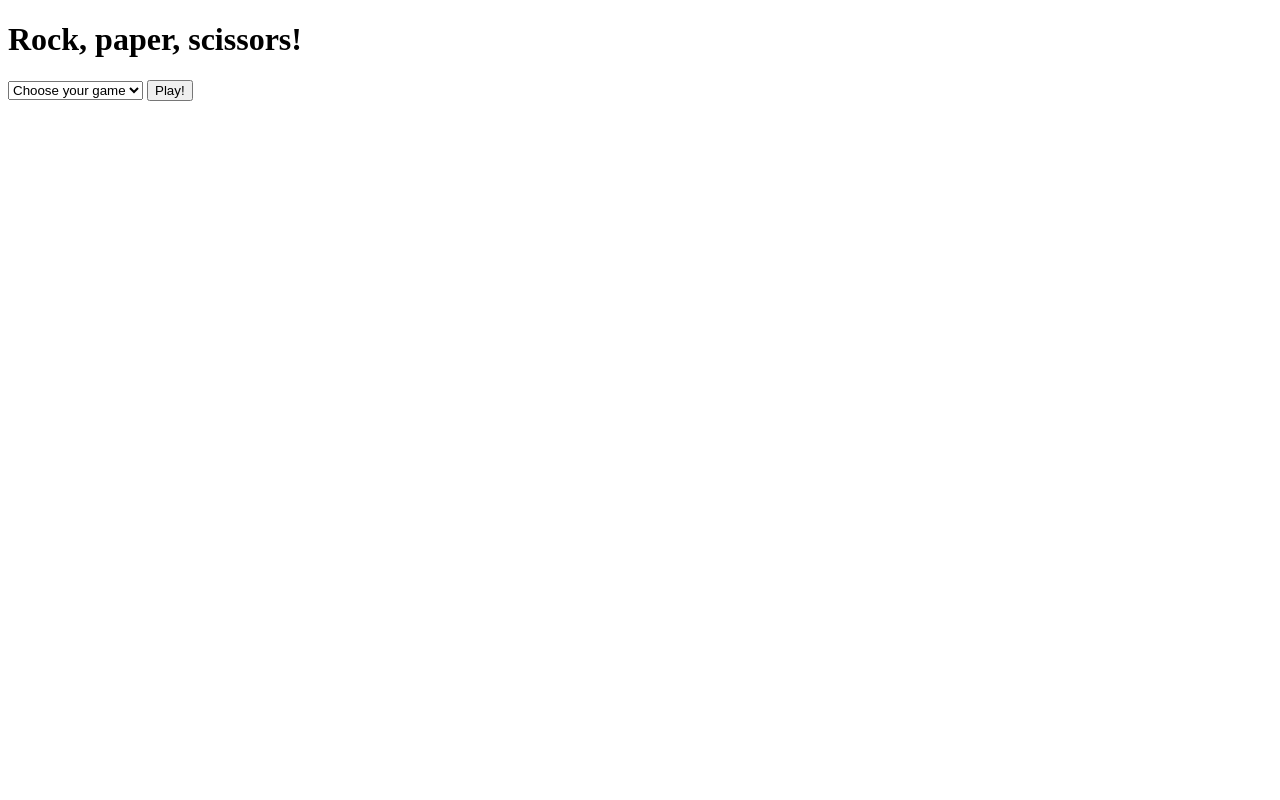
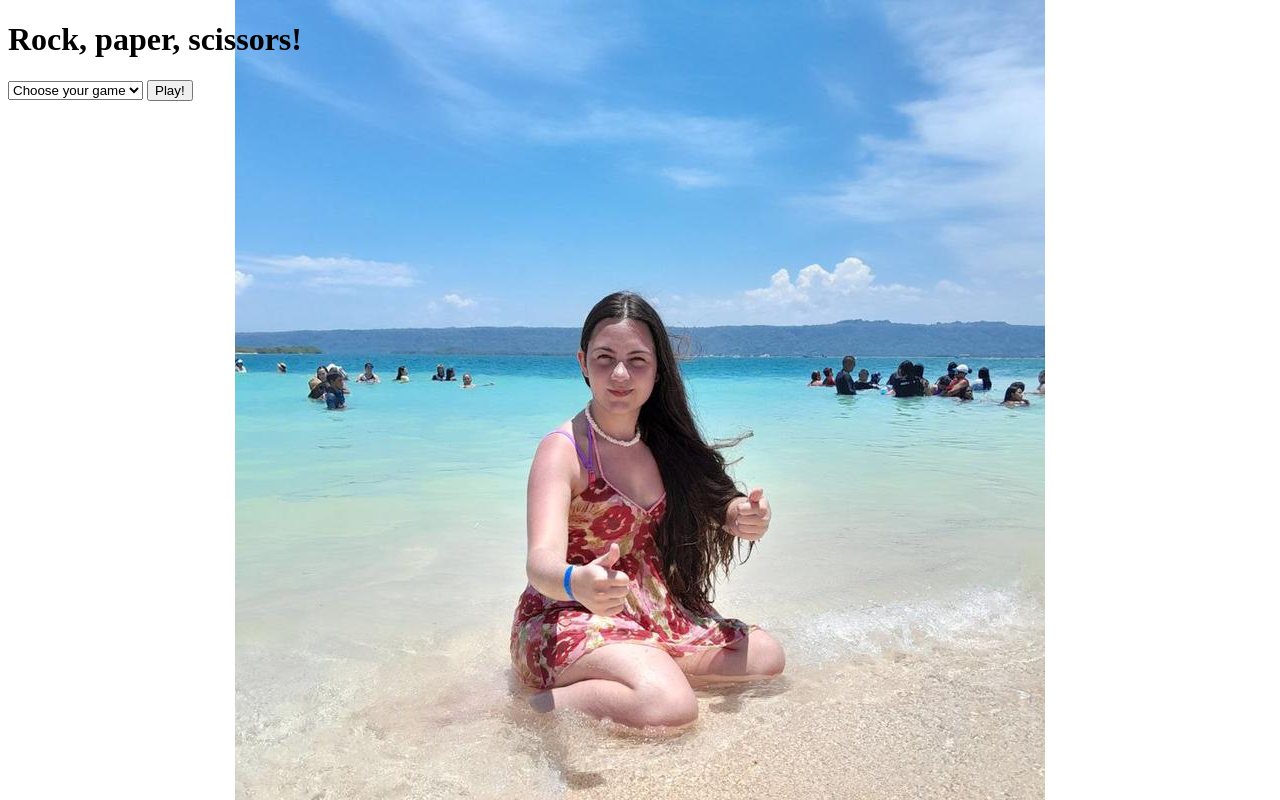
Before and after one commit to Kronorit/rock-paper-scissors, a plain HTML site: page index.html in a window 1280 px wide. Drawn offline with Linux system fonts and the light colour scheme.

Commit message:
ori pic added

```diff
--- a/index.html
+++ b/index.html
@@ -4,6 +4,14 @@
     <meta charset="UTF-8">
     <meta name="viewport" content="width=device-width, initial-scale=1.0">
     <title>Document</title>
+    <style>
+        body {
+            background-image: url('./ori.jpg');
+            background-size: auto;
+            background-position:top;
+            background-repeat: no-repeat;
+        }
+    </style>
 </head>
 <body>
     <h1>Rock, paper, scissors!</h1>
```
Also changed, not shown: ori.jpg (added).
